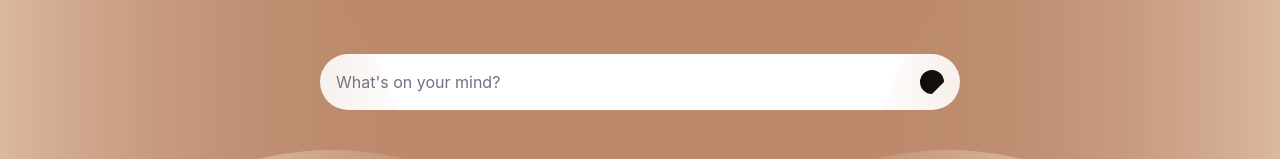
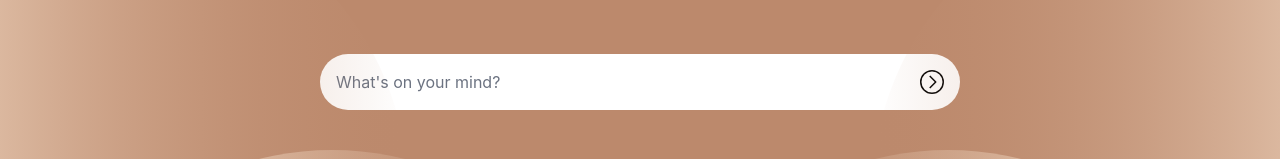
Before and after one commit to BrewLA/bible-affirmations, a Next.js app: page / in a window 1280 px wide. Shown: the part 338-497 px from the top of the page. Built offline with nearby package versions, Linux system fonts and the light colour scheme.

Commit message:
changed svg style

```diff
--- a/pages/index.tsx
+++ b/pages/index.tsx
@@ -68,12 +68,7 @@ function Index() {
           className="min-w-[40rem] px-4 py-4 placeholder:text-gray-500 bg-white rounded-full pr-14 focus:outline-none"
         />
         <button type="submit" className="absolute w-[1.5rem] h-[1.5rem] right-4">
-          <svg className="text-black" xmlns="http://www.w3.org/2000/svg" viewBox="0 0 32 32">
-            <g data-name="92-Arrow Right">
-              <path d="M16 32a16 16 0 1 1 16-16 16 0 0 1-16 16zm0-30a14 14 0 1 0 14 14A14 14 0 0 0 16 2z"/>
-              <path d="M13.71 24.71 12.3 23.3l7.29-7.3-7.3-7.29L13.7 7.3l8 8a1 1 0 0 1 0 1.41z"/>
-            </g>
-          </svg>
+          <svg xmlns="http://www.w3.org/2000/svg" viewBox="0 0 32 32"><g data-name="92-Arrow Right"><path d="M16 32a16 16 0 1 1 16-16 16 16 0 0 1-16 16zm0-30a14 14 0 1 0 14 14A14 14 0 0 0 16 2z"/><path d="M13.71 24.71 12.3 23.3l7.29-7.3-7.3-7.29L13.7 7.3l8 8a1 1 0 0 1 0 1.41z"/></g></svg>
         </button>
       </form>
       {error && (
```
